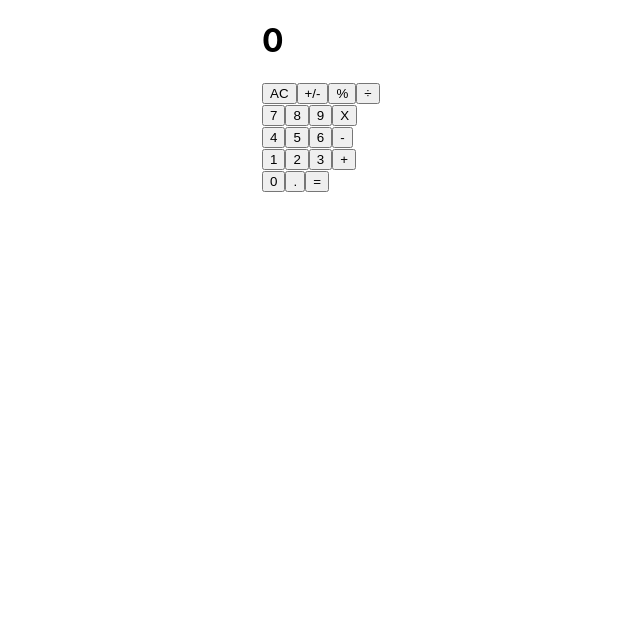
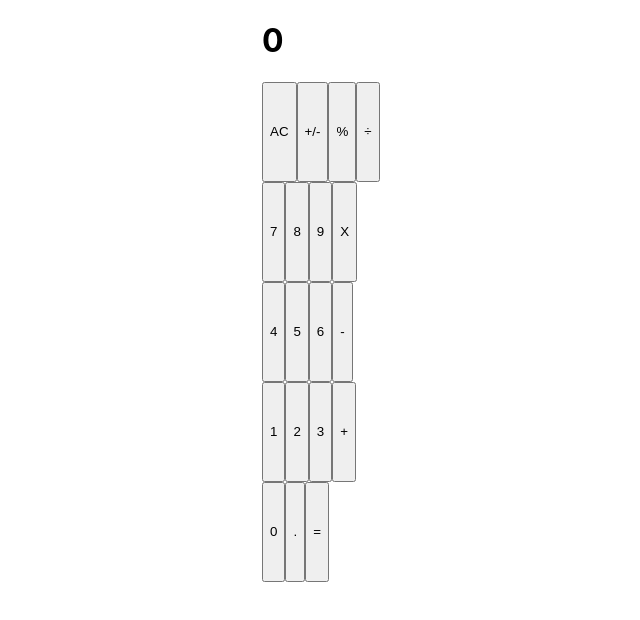
Before and after one commit to FabienNeibaf/Calculator, a React (Create React App) app: page / in a window 1280 px wide. Shown: the top 620 px of the page, without its empty margins (28-668 px from the left). Built offline with nearby package versions, Linux system fonts and the light colour scheme.

Commit message:
Style the ButtonPanel component

```diff
--- a/src/components/ButtonPanel.js
+++ b/src/components/ButtonPanel.js
@@ -4,31 +4,31 @@
 const ButtonPanel = () => {
   return (
     <section id="ButtonPanel">
-      <div className="group1">
+      <div className="group">
         <Button name="AC" />
         <Button name="+/-" />
         <Button name={`\u0025`} />
         <Button name={`\u00f7`} />
       </div>
-      <div className="group2">
+      <div className="group">
         <Button name="7" />
         <Button name="8" />
         <Button name="9" />
         <Button name="X" />
       </div>
-      <div className="group3">
+      <div className="group">
         <Button name="4" />
         <Button name="5" />
         <Button name="6" />
         <Button name="-" />
       </div>
-      <div className="group4">
+      <div className="group">
         <Button name="1" />
         <Button name="2" />
         <Button name="3" />
         <Button name="+" />
       </div>
-      <div className="group5">
+      <div className="group">
         <Button name="0" />
         <Button name="." />
         <Button name="=" />
--- a/src/index.css
+++ b/src/index.css
@@ -17,6 +17,7 @@
 }
 
 #App,
+.group,
 #Display,
 #ButtonPanel {
   display: flex;
@@ -27,10 +28,14 @@
   flex-direction: column;
 }
 
+.group,
+#Display {
+  height: 100px;
+}
+
 #Display {
   margin: 0;
   color: #fff;
-  height: 100px;
   padding: 1rem;
   line-height: 1;
   background: #aaa;
```
